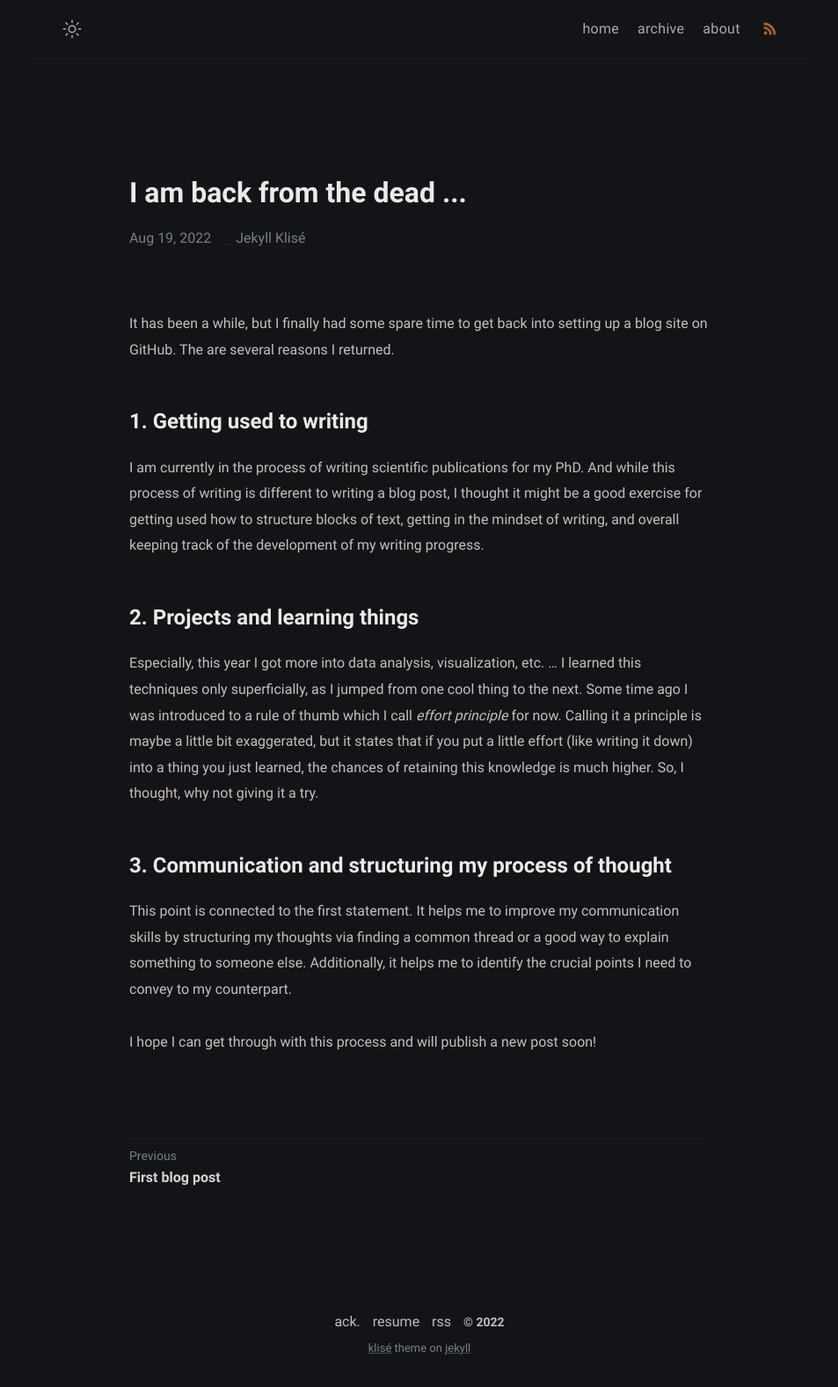
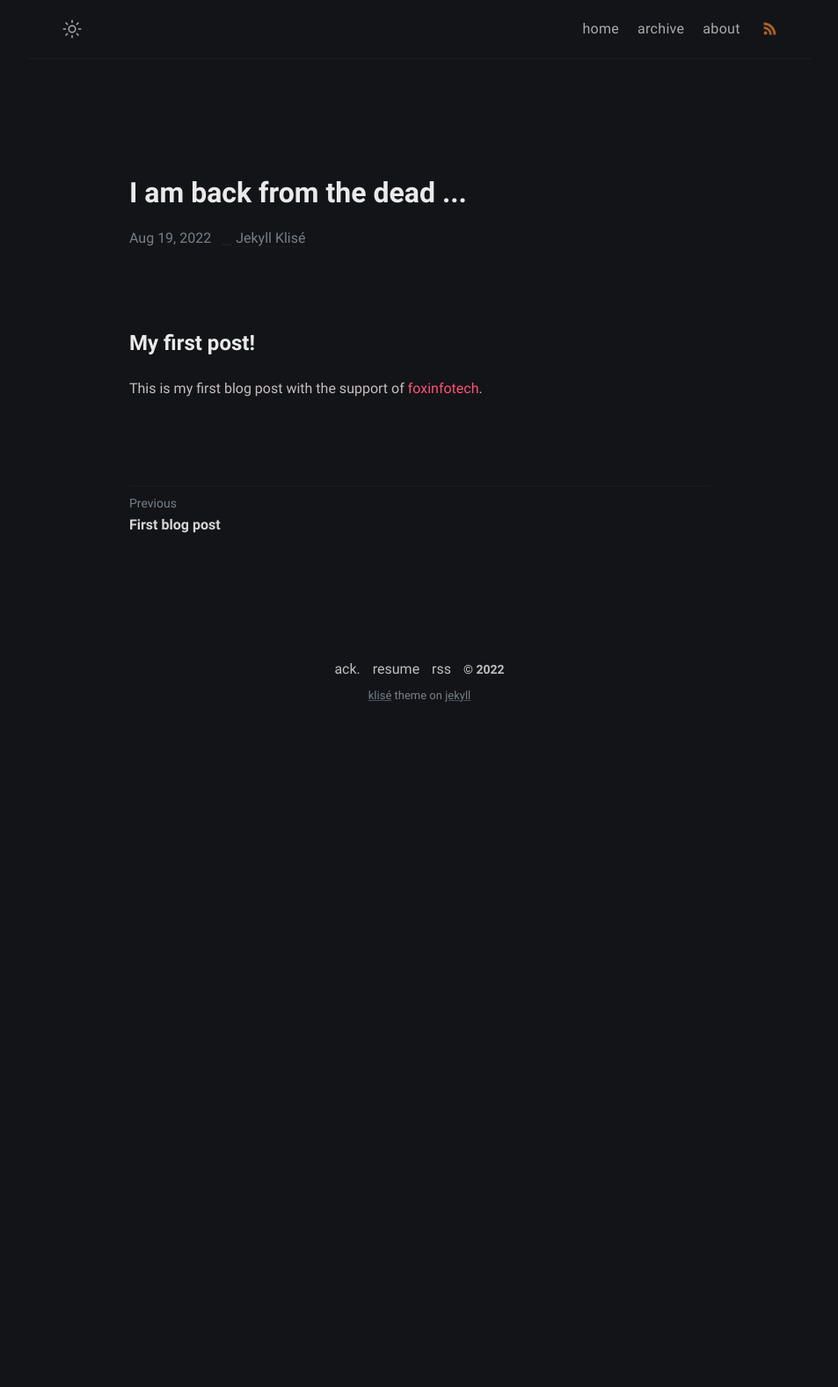
Before and after one commit to seb1458/seb1458.github.io, a Jekyll site: the page built from _posts/blog-test/2022-08-19-backDead.md, in a window 1280 px wide. Shown: the whole page at 88% size, without its empty margins (163-1116 px from the left). Built offline with Jekyll 4.4.1, drawn with Linux system fonts in a browser that asks for light colours; after the commit the page ends 900 px from its top, so only the background shows below that.

Commit message:
Update 2022-08-19-backDead.md

```diff
--- a/_posts/blog-test/2022-08-19-backDead.md
+++ b/_posts/blog-test/2022-08-19-backDead.md
@@ -5,21 +5,6 @@ author: Seba
 categories: [ Misc ]
 ---
 
-It has been a while, but I finally had some spare time to get back into setting up a blog site on GitHub. The are several reasons I returned.
+# My first post!
 
-# 1. Getting used to writing
-I am currently in the process of writing scientific publications for my PhD. And while this process of writing is different to writing a blog post,
-I thought it might be a good exercise for getting used how to structure blocks of text, getting in the mindset of writing, and overall keeping track of
-the development of my writing progress.
-
-# 2. Projects and learning things
-Especially, this year I got more into data analysis, visualization, etc. ... I learned this techniques only superficially, as I jumped from one cool thing
-to the next. Some time ago I was introduced to a rule of thumb which I call *effort principle* for now. Calling it a principle is maybe a little bit
-exaggerated, but it states that if you put a little effort (like writing it down) into a thing you just learned, the chances of retaining this knowledge
-is much higher. So, I thought, why not giving it a try.
-
-# 3. Communication and structuring my process of thought
-This point is connected to the first statement. It helps me to improve my communication skills by structuring my thoughts via finding a common thread
-or a good way to explain something to someone else. Additionally, it helps me to identify the crucial points I need to convey to my counterpart.
-
-I hope I can get through with this process and will publish a new post soon!
+This is my first blog post with the support of [foxinfotech](https://www.foxinfotech.in/2019/12/how-to-create-a-blog-using-github-pages-and-jekyll-with-a-few-clicks.html).
```
